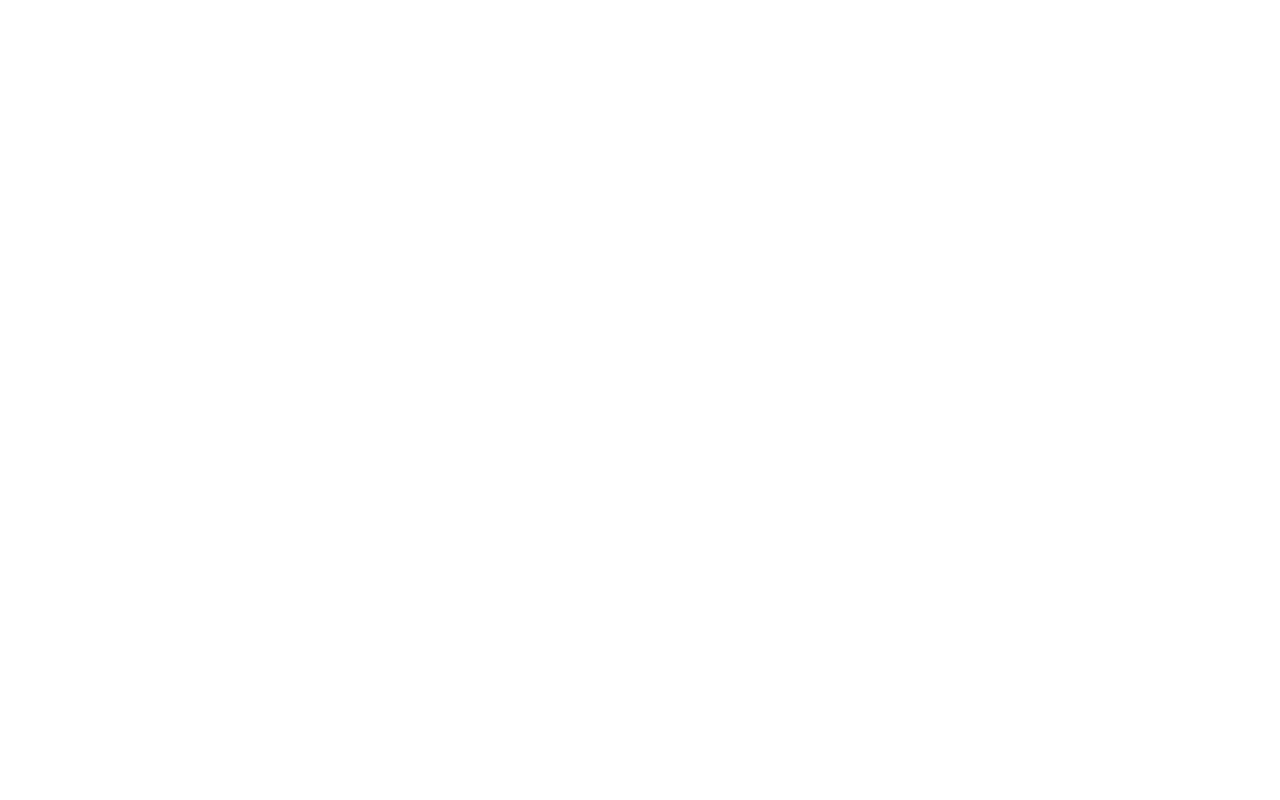
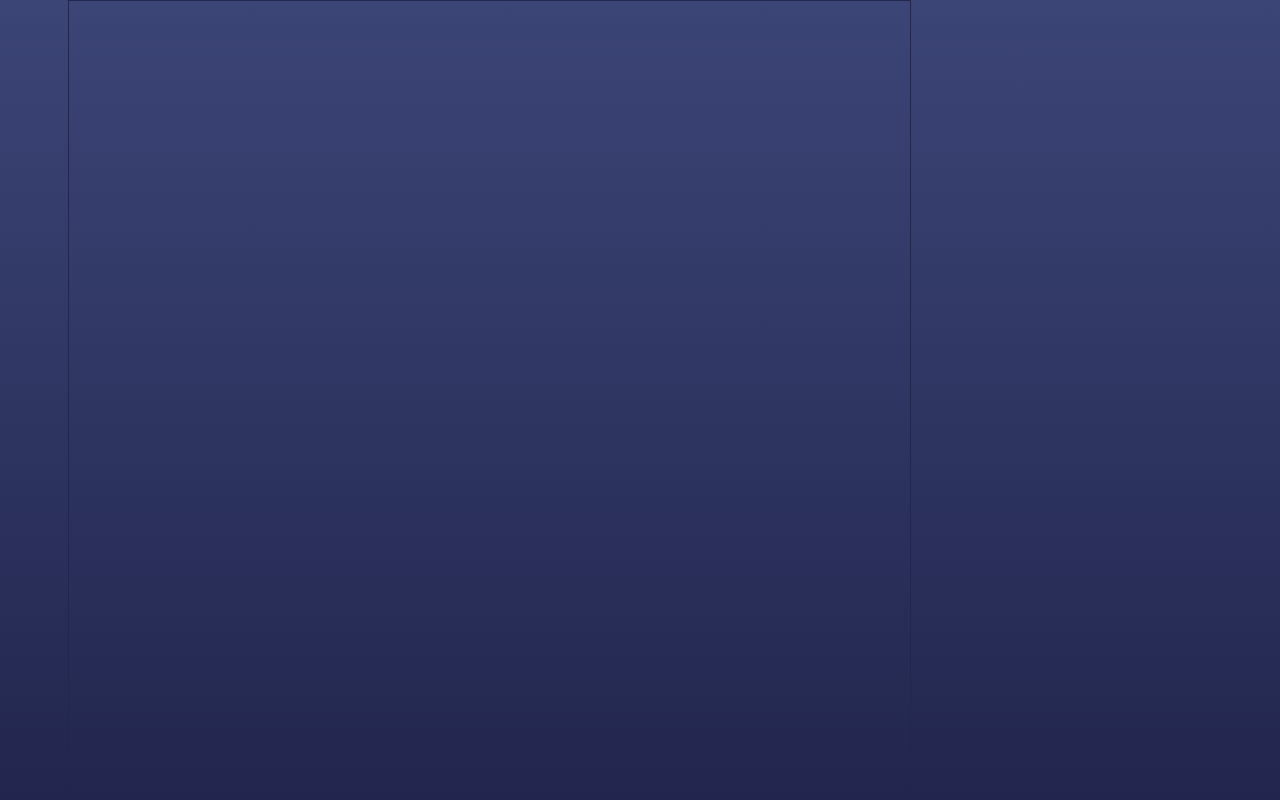
Before and after one commit to VektorTech/product-design-dashboard, a plain HTML site: page index.html in a window 1280 px wide. Drawn offline with Linux system fonts and the light colour scheme.

Commit message:
Added styles  and markup

```diff
--- a/index.html
+++ b/index.html
@@ -9,6 +9,18 @@
 </head>
 <!-- done by Kostia Varhatiuk and Andrew Bobko -->
 <body>
+    <div class="container">
+        <div class="header">
 
+        </div>
+        <div class="section-main">
+            <div class="section-main__area"></div>
+            <div class="section-main__area"></div>
+            <div class="section-main__area"></div>
+        </div>
+        <div class="section-side">
+
+        </div>
+    </div>
 </body>
 </html>
--- a/style.scss
+++ b/style.scss
@@ -4,5 +4,36 @@
     box-sizing: border-box;
 }
 
-@media screen and (max-width: 400px){
+$gradient-dark: #22264e;
+$gradient-light: #3b4576;
+$gap-color: #20264e;
+$font-col-light: #fff;
+$font-col: #fbfbfc;
+$font-col-dim: #959ab9;
+
+.container {
+    width: 100%;
+    height: 100vh;
+    display: grid;
+    grid-template-columns: 1.3fr 16fr 7fr;
+    grid-auto-rows: 100%;
+    background: linear-gradient(bottom, $gradient-dark, $gradient-light);
+
+    & > div {
+        &:nth-child(2) {
+            border: thin solid $gap-color;
+        }
+    }
+
+    .section-main {
+        display: flex;
+        flex-direction: column;
+
+        &__area {
+            height: 33.33%;
+        }
+    }
 }
+
+// @media screen and (max-width: 400px){
+// }
```
Also changed, not shown: style.css.
